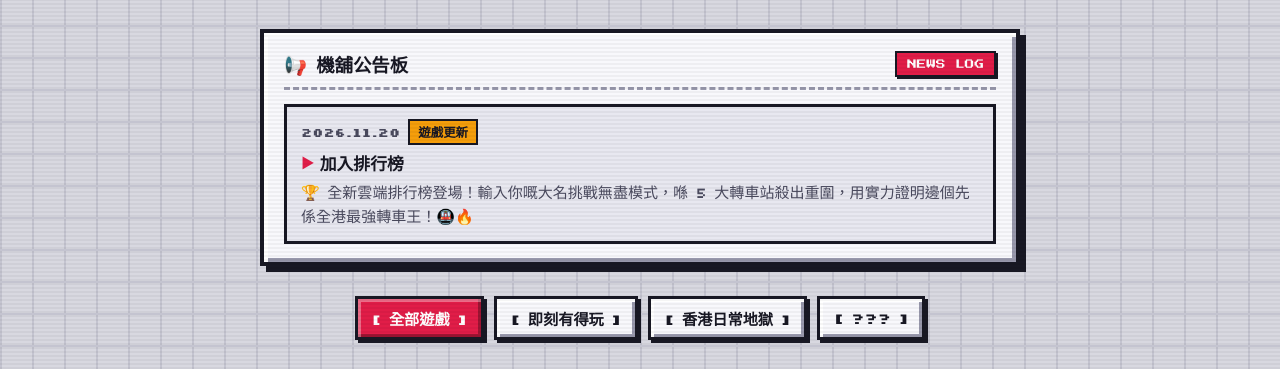
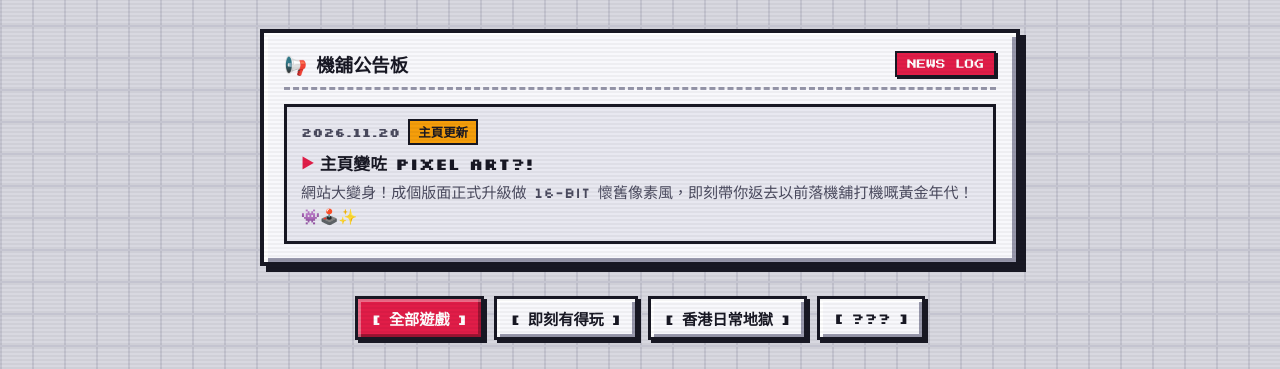
Before and after one commit to privalexng-prog/-, a plain HTML site: page index.html in a window 1280 px wide. Shown: the part 231-600 px from the top of the page. Drawn offline with Linux system fonts and the light colour scheme; a web font is replaced by a local one.

Commit message:
Update news item for homepage announcement

```diff
--- a/index.html
+++ b/index.html
@@ -725,11 +725,11 @@
       <article class="news-item">
         <div class="news-meta">
           <span class="news-date">2026.11.20</span>
-          <span class="news-tag">遊戲更新</span>
+          <span class="news-tag">主頁更新</span>
         </div>
-        <div class="news-title">加入排行榜</div>
+        <div class="news-title">主頁變咗 Pixel Art?!</div>
         <p class="news-desc">
-          🏆 全新雲端排行榜登場！輸入你嘅大名挑戰無盡模式，喺 5 大轉車站殺出重圍，用實力證明邊個先係全港最強轉車王！🚇🔥
+          網站大變身！成個版面正式升級做 16-bit 懷舊像素風，即刻帶你返去以前落機舖打機嘅黃金年代！👾🕹️✨
         </p>
       </article>
     </div>
```
